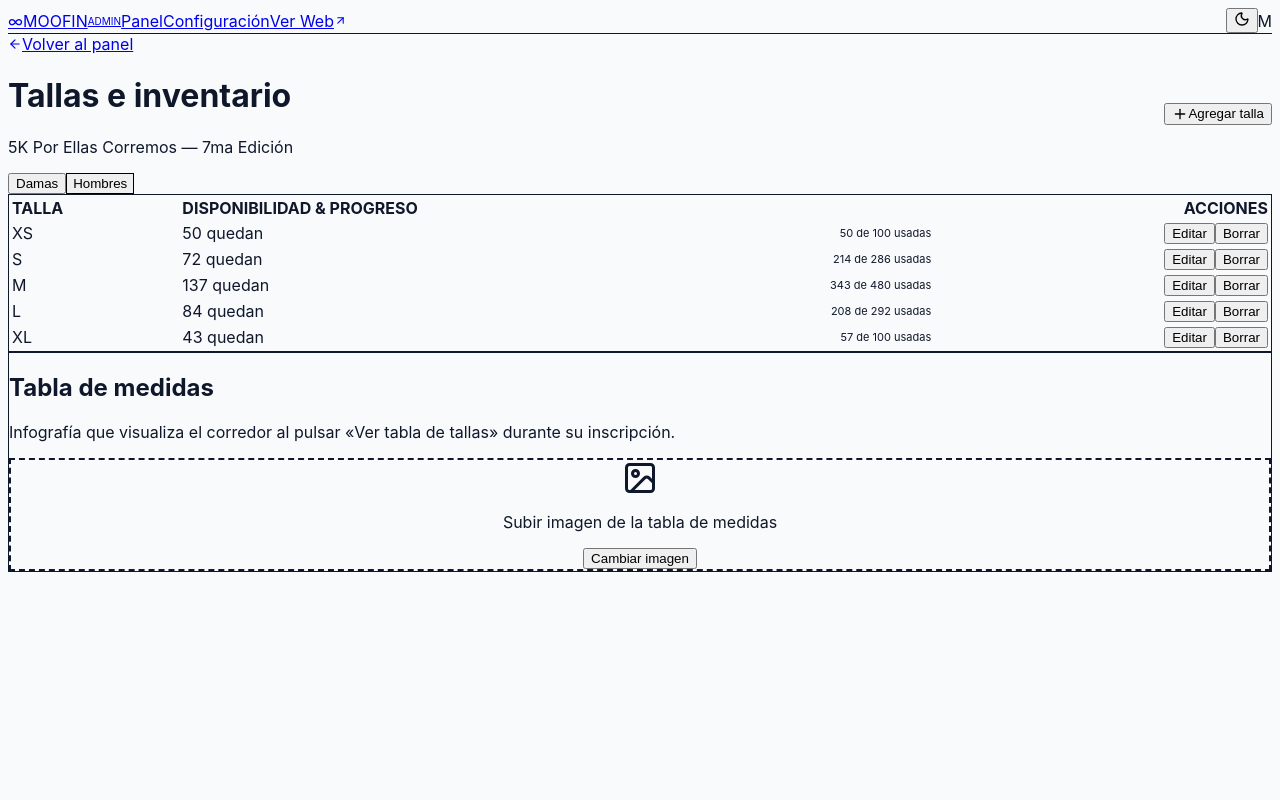
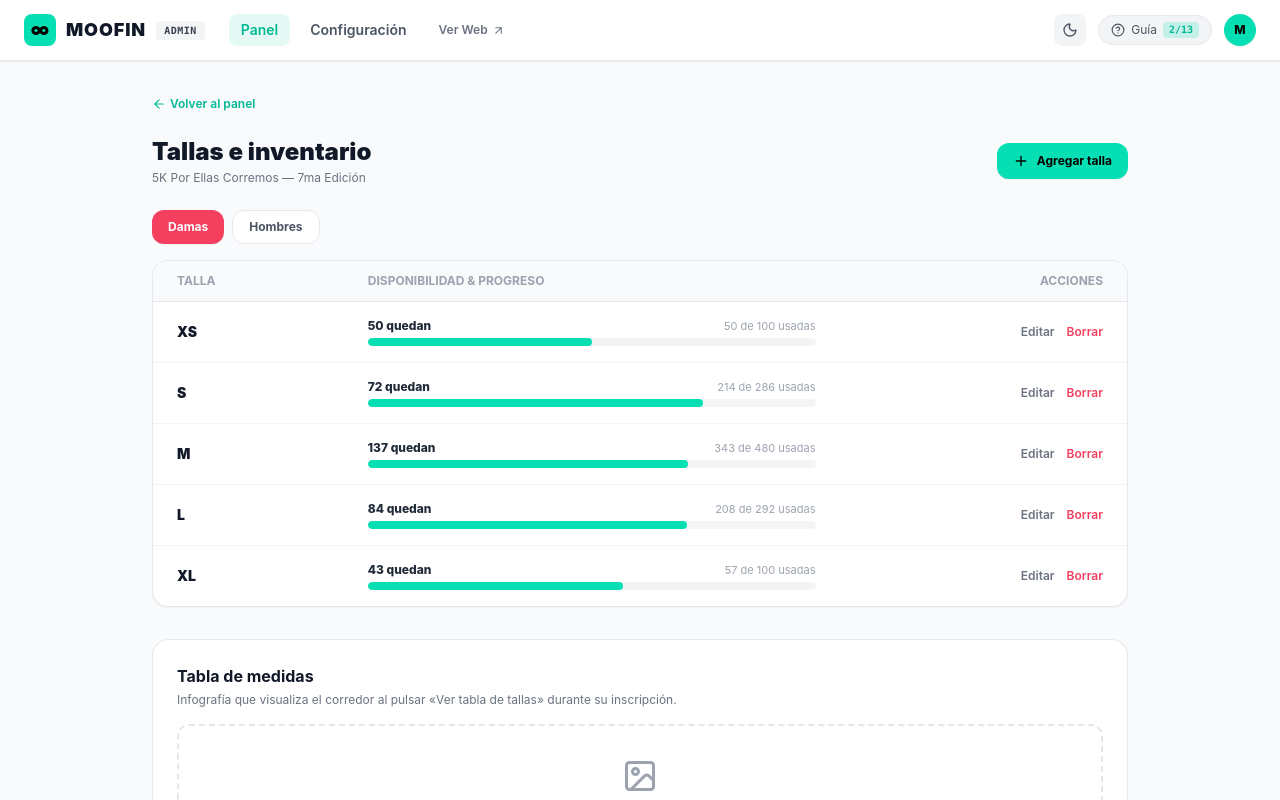
Before and after one commit to morsa-bit/moofin-protocol, a Next.js app: page /admin/tallas in a window 1280 px wide. Shown: the top 800 px of the page. Built offline with nearby package versions, Linux system fonts and the light colour scheme.

Commit message:
fix: compilacion de tailwind css v3 y postcss para vercel

```diff
--- a/next.config.ts
+++ b/next.config.ts
@@ -4,14 +4,6 @@
   /* config options here */
   cacheComponents: true,
   partialPrefetching: true,
-  turbopack: {
-    rules: {
-      "*.css": {
-        loaders: ["@tailwindcss/turbopack"],
-        as: "*.css",
-      },
-    },
-  },
 };
 
 export default nextConfig;
--- a/package.json
+++ b/package.json
@@ -17,15 +17,14 @@
     "react-dom": "19.3.0"
   },
   "devDependencies": {
-    "@tailwindcss/postcss": "^4.3.3",
-    "@tailwindcss/turbopack": "^4",
     "@types/node": "^20",
     "@types/react": "^19",
     "@types/react-dom": "^19",
     "autoprefixer": "^10.6.1",
     "eslint": "^9",
     "eslint-config-next": "16.4.1",
-    "tailwindcss": "^4",
+    "postcss": "^8.5.30",
+    "tailwindcss": "^3.4.17",
     "typescript": "^5"
   }
 }
--- a/postcss.config.mjs
+++ b/postcss.config.mjs
@@ -1,7 +1,8 @@
 /** @type {import('postcss-load-config').Config} */
 const config = {
   plugins: {
-    "@tailwindcss/postcss": {},
+    tailwindcss: {},
+    autoprefixer: {},
   },
 };
 
--- a/tailwind.config.ts
+++ b/tailwind.config.ts
@@ -3,9 +3,7 @@
 const config: Config = {
   darkMode: "class",
   content: [
-    "./src/pages/**/*.{js,ts,jsx,tsx,mdx}",
-    "./src/components/**/*.{js,ts,jsx,tsx,mdx}",
-    "./src/app/**/*.{js,ts,jsx,tsx,mdx}",
+    "./src/**/*.{js,ts,jsx,tsx,mdx}",
     "./pages/**/*.{js,ts,jsx,tsx,mdx}",
     "./components/**/*.{js,ts,jsx,tsx,mdx}",
     "./app/**/*.{js,ts,jsx,tsx,mdx}",
```
Also changed, not shown: 1 other file (tests, documents, lock files or other folders).
